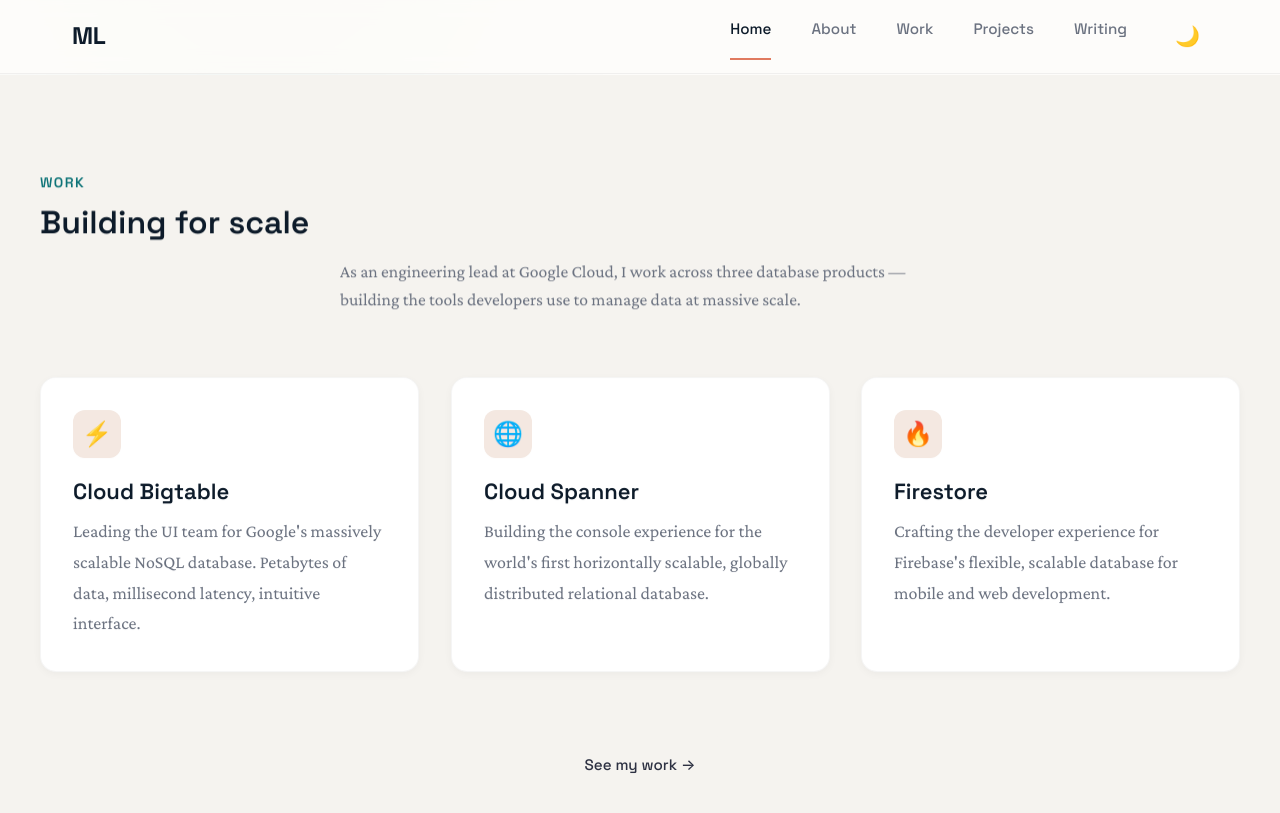
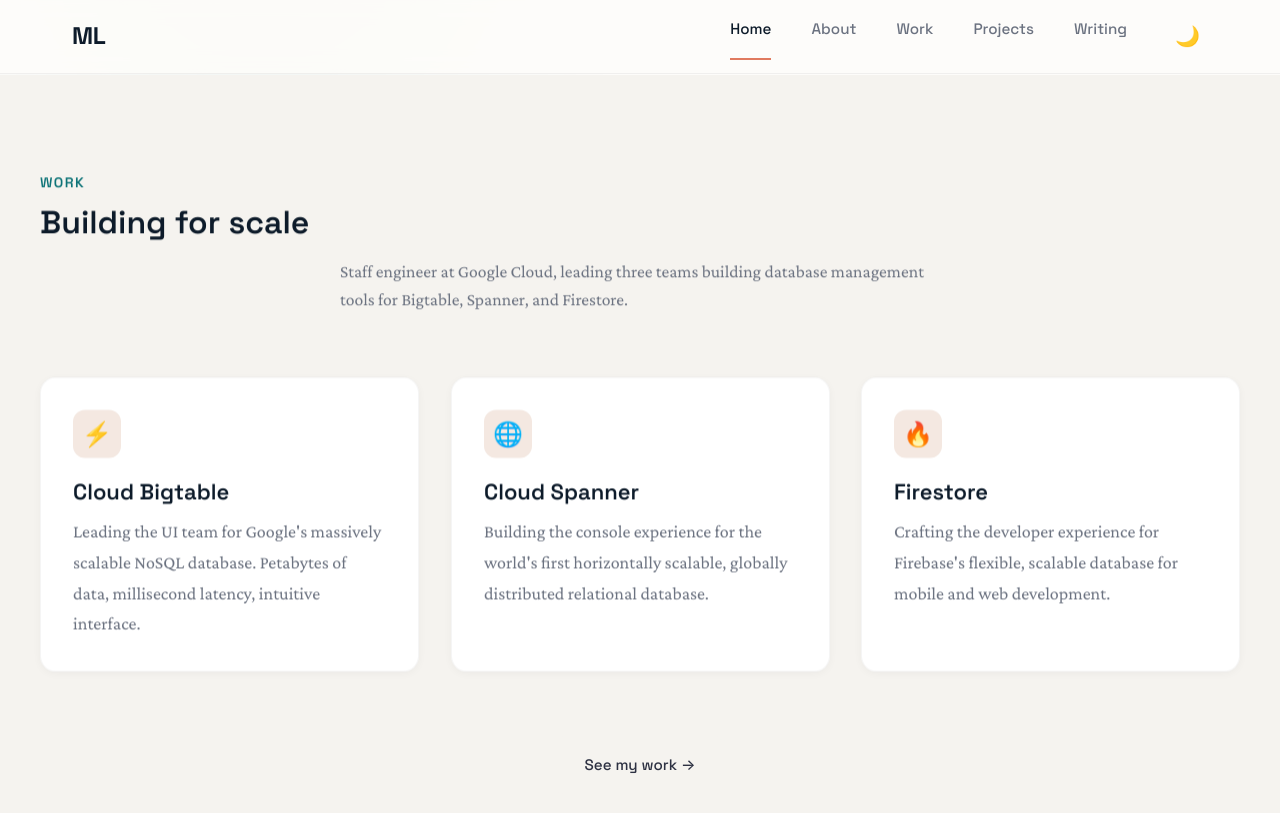
Before and after one commit to Masha-L/masha-l.github.io, a Jekyll site: the page built from index.html, in a window 1280 px wide and 900 px high, scrolled down 825 px. Shown: the top 813 px of the window. Built offline with Jekyll 4.4.1, drawn with Linux system fonts in a browser that asks for light colours.

Commit message:
Work section: clearer intro - staff eng leading 3 teams

```diff
--- a/index.html
+++ b/index.html
@@ -27,7 +27,7 @@ title: Home
     <div class="section-header">
       <p class="section-label">work</p>
       <h2 class="section-title">Building for scale</h2>
-      <p class="section-intro">As an engineering lead at Google Cloud, I work across three database products — building the tools developers use to manage data at massive scale.</p>
+      <p class="section-intro">Staff engineer at Google Cloud, leading three teams building database management tools for Bigtable, Spanner, and Firestore.</p>
     </div>
     <div class="card-grid stagger">
       <div class="card">
```
